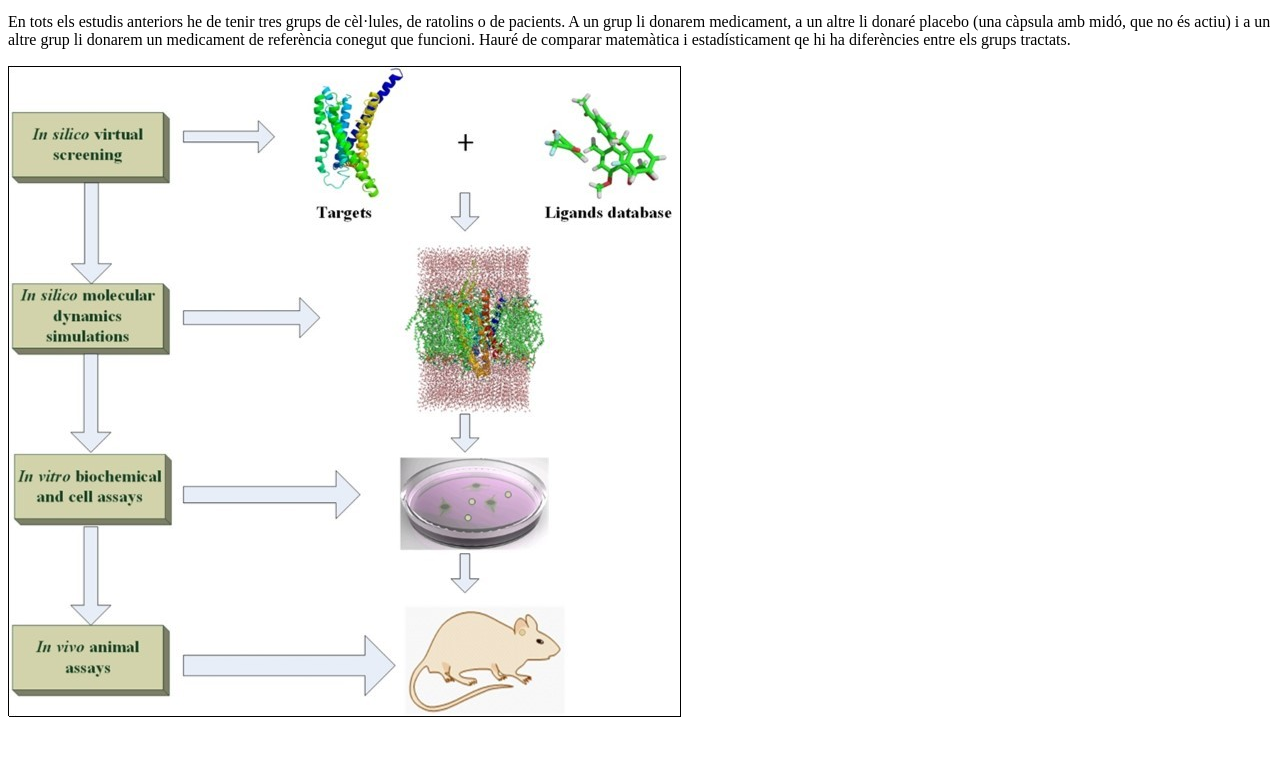
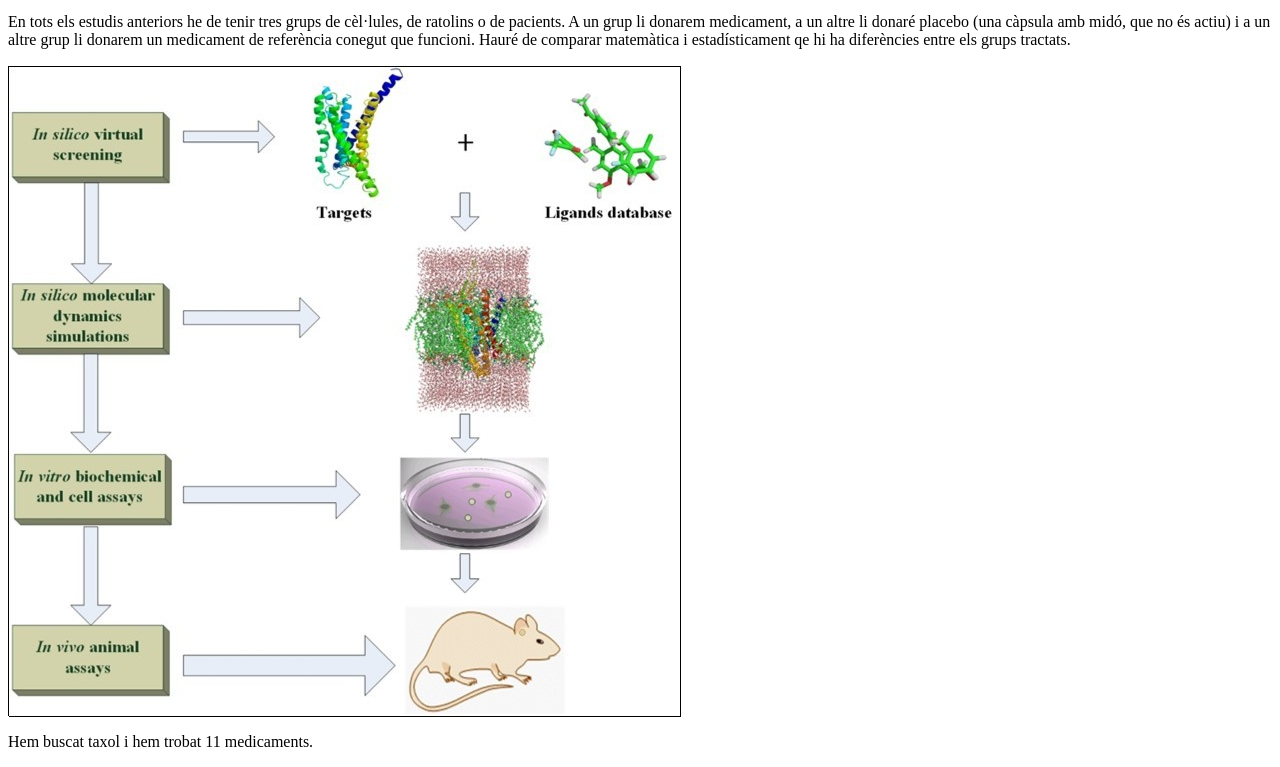
Before and after one commit to ibarbero4/ibarbero4.github.io, a plain HTML site: page recerca/index.html in a window 1280 px wide. Shown: the part 861-1628 px from the top of the page. Before the commit the page ends 1586 px from the top, so only its background shows below. Drawn offline with Linux system fonts and the light colour scheme.

Commit message:
Update index.html

```diff
--- a/recerca/index.html
+++ b/recerca/index.html
@@ -23,6 +23,7 @@
 
     </ul><p>En tots els estudis anteriors he de tenir tres grups de cèl·lules, de ratolins o de pacients. A un grup li donarem medicament, a un altre li donaré placebo (una càpsula amb midó, que no és actiu) i a un altre grup li donarem un medicament de referència conegut que funcioni. Hauré de comparar matemàtica i estadísticament qe hi ha diferències entre els grups tractats.</p>
     <img src="image2.jpg">
+    <p>Hem buscat taxol i hem trobat 11 medicaments.</p>
 
   </body>
 </html>
```
